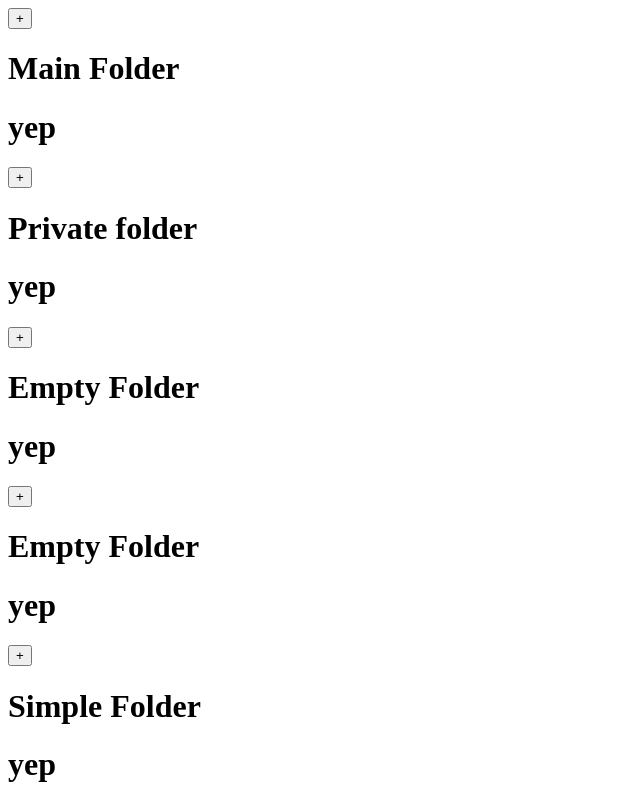
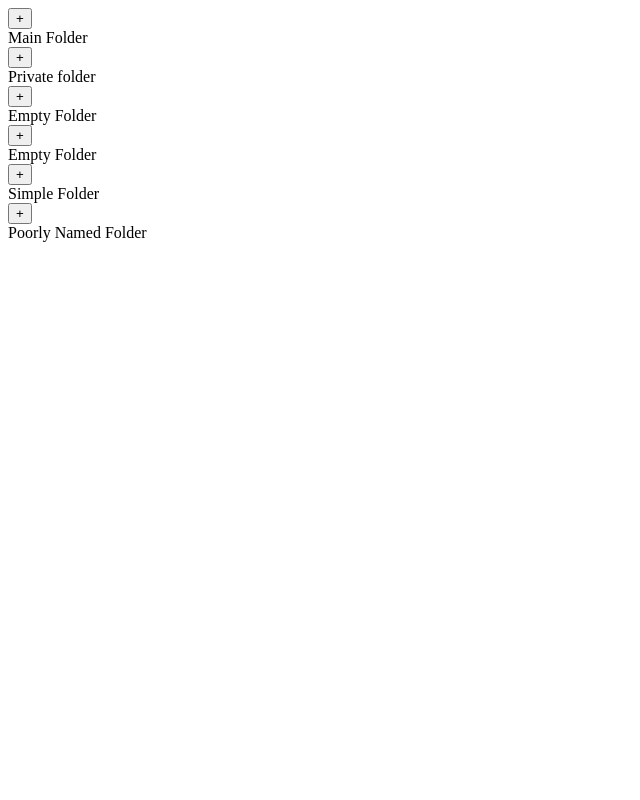
Before and after one commit to gbaik/EthosCodingProject, a React app: page / in a window 1280 px wide. Shown: the top 800 px of the page, without its empty margins (0-640 px from the left). Built offline with nearby package versions, Linux system fonts and the light colour scheme.

Commit message:
Add making text clickable

```diff
--- a/src/components/Display.jsx
+++ b/src/components/Display.jsx
@@ -32,8 +32,7 @@ class Display extends Component {
             // closeFolder();
           }}>-</button>
         }
-        <h1 onClick={this.props.expandFolder(this.props.fileData, this.props.index)}>{this.props.fileData.name}</h1>
-        <h1>yep</h1>
+        <div onClick={() => this.props.expandFolder(this.props.fileData, this.props.index)}>{this.props.fileData.name}</div>
         {console.log(this.state.toggle)}
       </div>
     );
```
